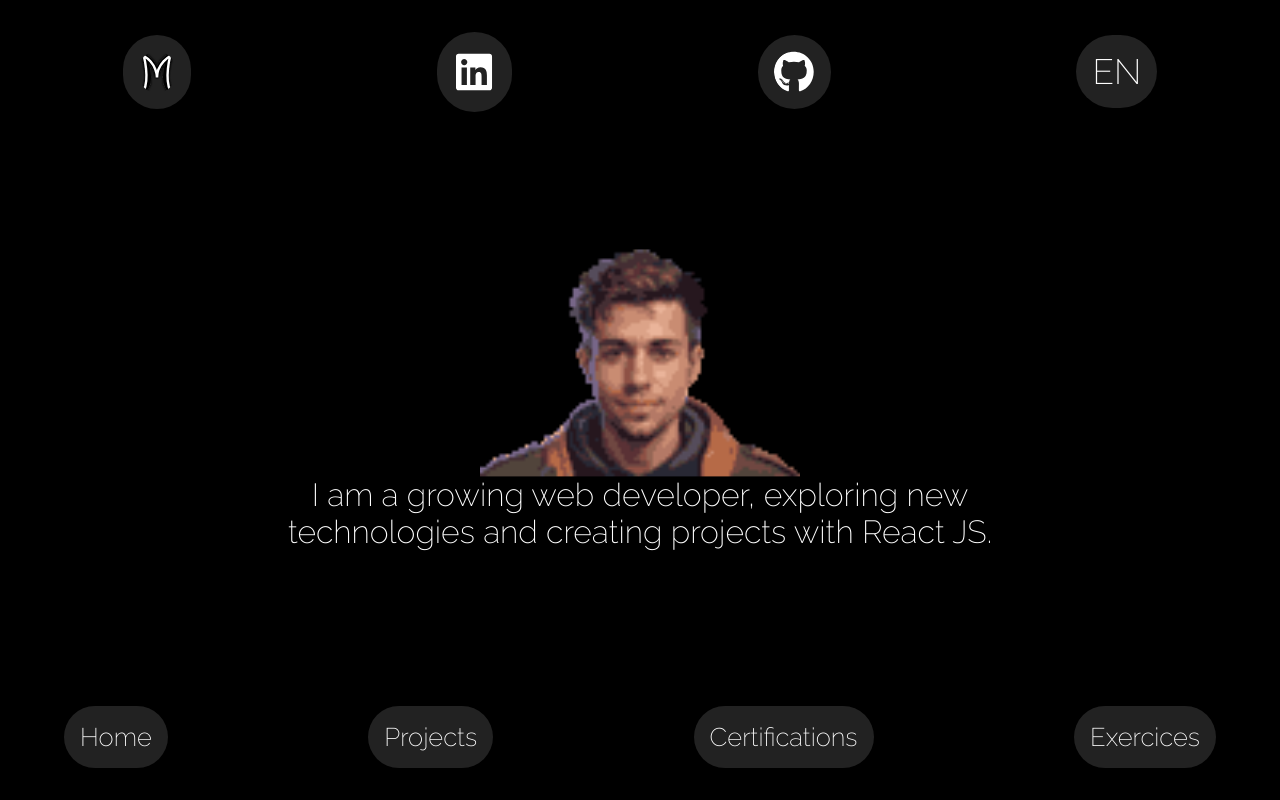
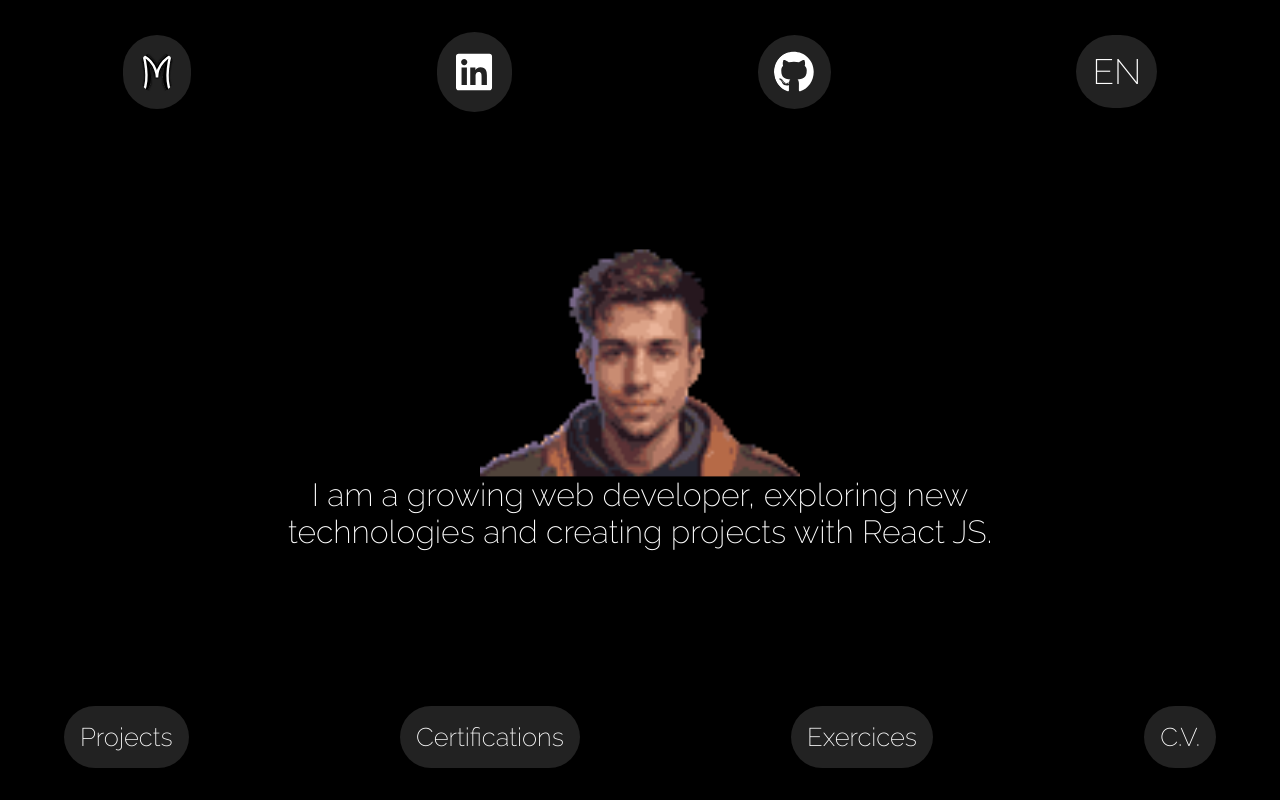
Before and after one commit to mati-fernandez/portfolio-react, a React (Vite) app: page /#/ in a window 1280 px wide. Built offline with nearby package versions, Linux system fonts and the light colour scheme.

Commit message:
C.V. button replaces home redundant btn

```diff
--- a/src/components/MainMenu.jsx
+++ b/src/components/MainMenu.jsx
@@ -8,9 +8,6 @@
 
   return (
     <>
-      <Link className="button link" to="/">
-        {translate('menu.item1')}
-      </Link>
       <Link className="button link" to="/projects">
         {translate('menu.item2')}
       </Link>
@@ -20,6 +17,13 @@
       <Link className="button link" to="/exercises">
         {translate('menu.item4')}
       </Link>
+      <a
+        className="link button"
+        href="https://drive.google.com/file/d/17RJxIFZ5QLbsr7GWNuG990xwdhsyyle_/view"
+        target="_blank"
+      >
+        {translate('menu.item1')}
+      </a>
     </>
   );
 };
--- a/src/i18n/en.json
+++ b/src/i18n/en.json
@@ -1,7 +1,7 @@
 {
   "description": "I am a growing web developer, exploring new technologies and creating projects with React JS.",
   "menu": {
-    "item1": "Home",
+    "item1": "C.V.",
     "item2": "Projects",
     "item3": "Certifications",
     "item4": "Exercices"
--- a/src/i18n/es.json
+++ b/src/i18n/es.json
@@ -1,7 +1,7 @@
 {
   "description": "Soy un desarrollador web en crecimiento, explorando nuevas tecnologías y creando proyectos con React JS.",
   "menu": {
-    "item1": "Inicio",
+    "item1": "C.V.",
     "item2": "Proyectos",
     "item3": "Certificaciones",
     "item4": "Ejercicios"
```
